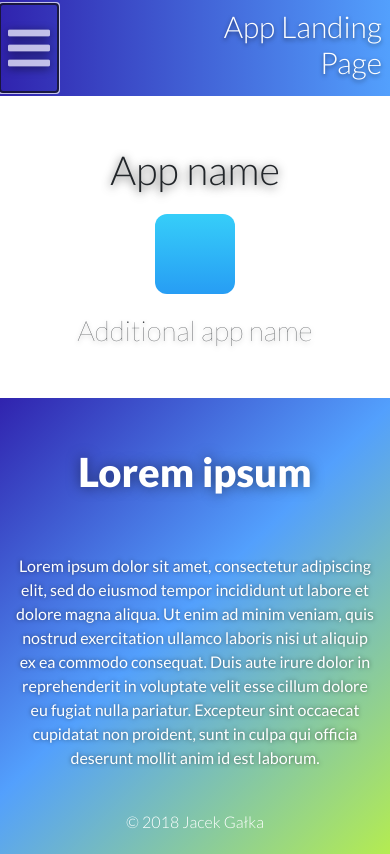
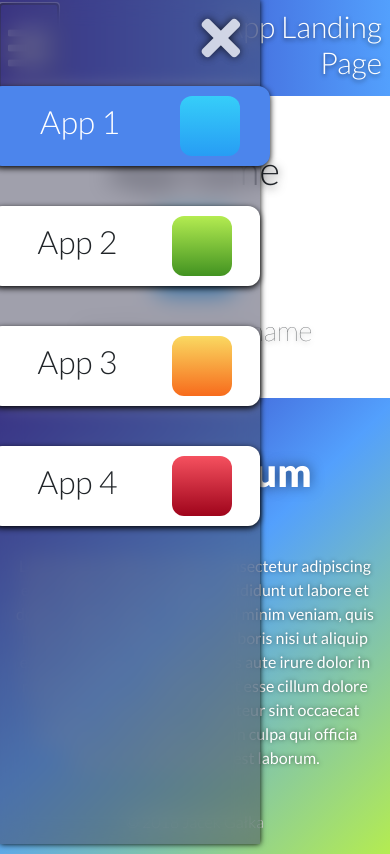
Before and after one commit to Jaclawiciel/Sidebar, a plain HTML site: page index.html in a window 390 px wide. Both pictures are taken after a click on the button 29 px from the left and 48 px from the top of the page. Drawn offline with nearby package versions, Linux system fonts and the light colour scheme.

Commit message:
Mobile portrait menu

```diff
--- a/css/main.css
+++ b/css/main.css
@@ -74,3 +74,118 @@ footer {
     margin: 40px auto 0;
     padding-bottom: 20px;
 }
+
+
+
+
+
+/* slightly transparent fallback */
+.menu {
+    background-color: rgba(0, 0, 50, .6);
+    position: fixed;
+    top: 0;
+    left: -400px;
+    width: 66.666%;
+    height: 100vh;
+
+    display: flex;
+    flex-direction: column;
+    box-shadow: 0 0 6px #000;
+    transition: left 1s;
+}
+
+/* if backdrop support: very transparent and blurred */
+@supports ((-webkit-backdrop-filter: blur(1em)) or (backdrop-filter: blur(1em))) {
+    .menu {
+        background-color: rgba(67, 67, 90, .5);
+        -webkit-backdrop-filter: blur(0.75em);
+        backdrop-filter: blur(0.75em);
+    }
+}
+
+
+
+.close-sign {
+    font-size: 3.5em;
+    align-self: flex-end;
+    margin: 10px 20px 20px;
+    color: #fff;
+    opacity: 0.75;
+    text-shadow: 0 0 8px #000;
+}
+
+.menu-row {
+    width: calc(100% + 10px);
+    height: 80px;
+    display: flex;
+    background-color: #fff;
+    border-radius: 12px;
+    margin-left: -10px;
+    justify-content: space-around;
+    align-items: center;
+    margin-bottom: 40px;
+    box-shadow: 0 2px 6px #000;
+    position: relative;
+    left: -400px;
+    transition: left 1s;
+}
+
+.menu-row h2 {
+    font-weight: 300;
+    margin-left: 20px;
+}
+
+.menu-row span {
+    display: block;
+    width: 60px;
+    height: 60px;
+    border-radius: 12px;
+}
+
+.menu-row:nth-child(2) span {
+    background: linear-gradient(#36CEF9, #279DF4);
+}
+
+.menu-row:nth-child(3) span {
+    background: linear-gradient(#B4EC51, #429321);
+}
+
+.menu-row:nth-child(4) span {
+    background: linear-gradient(#FAD961, #F76B1C);
+}
+
+.menu-row:nth-child(5) span {
+    background: linear-gradient(#F5515F, #9F041B);
+}
+
+.menu-row.active {
+    background-color: #4C85EC;
+    color: #fff;
+    width: calc(100% + 20px);
+}
+
+
+
+.menu-shown {
+    left: 0px;
+}
+
+.menu-shown .menu-row {
+    left: 0px;
+}
+
+.menu-shown .menu-row:nth-child(2) {
+     transition-delay: 0s;
+ }
+
+.menu-shown .menu-row:nth-child(3) {
+    transition-delay: 0.15s;
+}
+
+.menu-shown .menu-row:nth-child(4) {
+    transition-delay: 0.3s;
+}
+
+.menu-shown .menu-row:nth-child(5) {
+    transition-delay: 0.45s;
+}
--- a/index.html
+++ b/index.html
@@ -21,6 +21,25 @@
 					<h1 class="header-title p-2 text-right font-weight-light">App Landing Page</h1>
 				</div>
 		</header>
+		<div class="menu">
+			<i class="fas fa-times close-sign"></i>
+			<div class="menu-row active">
+				<h2>App 1</h2>
+				<span></span>
+			</div>
+			<div class="menu-row">
+				<h2>App 2</h2>
+				<span></span>
+			</div>
+			<div class="menu-row">
+				<h2>App 3</h2>
+				<span></span>
+			</div>
+			<div class="menu-row">
+				<h2>App 4</h2>
+				<span></span>
+			</div>
+		</div>
 
 		<main class="main-content">
 			<div class="app-container">
@@ -44,5 +63,6 @@
 		<script src="https://code.jquery.com/jquery-3.2.1.slim.min.js" integrity="sha384-KJ3o2DKtIkvYIK3UENzmM7KCkRr/rE9/Qpg6aAZGJwFDMVNA/GpGFF93hXpG5KkN" crossorigin="anonymous"></script>
 		<script src="https://cdnjs.cloudflare.com/ajax/libs/popper.js/1.12.9/umd/popper.min.js" integrity="sha384-ApNbgh9B+Y1QKtv3Rn7W3mgPxhU9K/ScQsAP7hUibX39j7fakFPskvXusvfa0b4Q" crossorigin="anonymous"></script>
 		<script src="https://maxcdn.bootstrapcdn.com/bootstrap/4.0.0/js/bootstrap.min.js" integrity="sha384-JZR6Spejh4U02d8jOt6vLEHfe/JQGiRRSQQxSfFWpi1MquVdAyjUar5+76PVCmYl" crossorigin="anonymous"></script>
+		<script src="js/scripts.js"></script>
 	</body>
 </html>
--- /dev/null
+++ b/js/scripts.js
@@ -0,0 +1,11 @@
+console.log("Test");
+
+$('.hamburger').click(function () {
+    $('.menu').toggleClass('menu-shown');
+    console.log("hamburger");
+});
+
+$('.close-sign').click(function () {
+    $('.menu').toggleClass('menu-shown');
+    console.log("close");
+});
```
